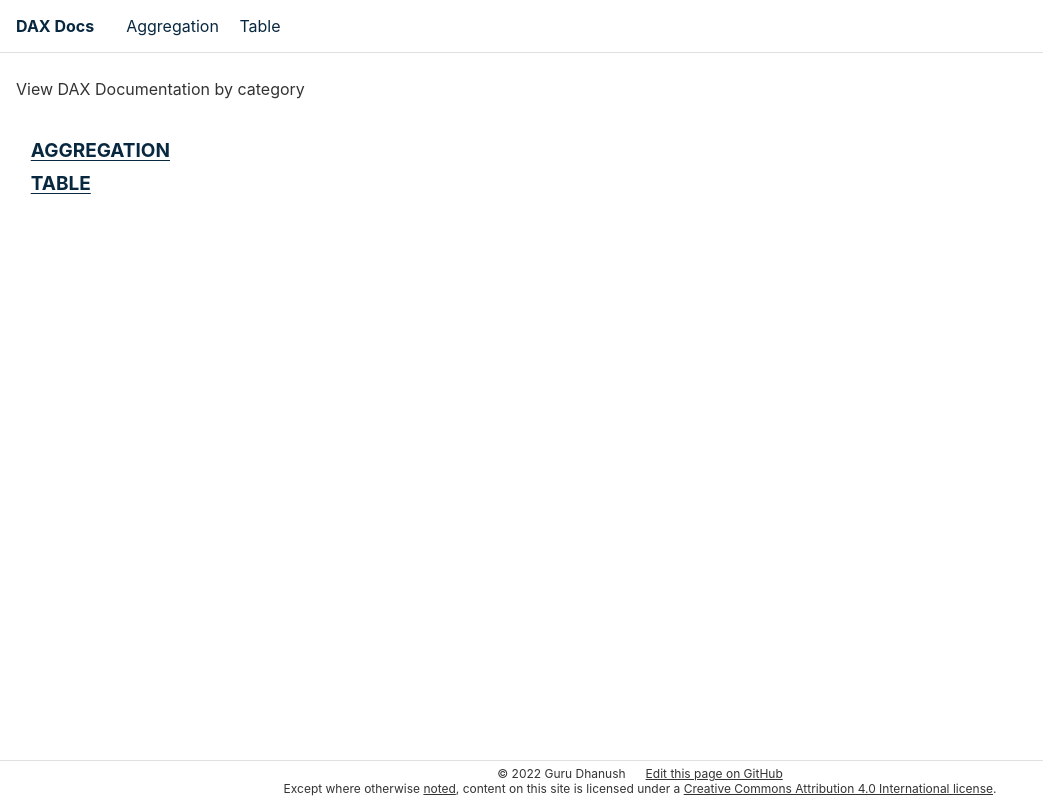
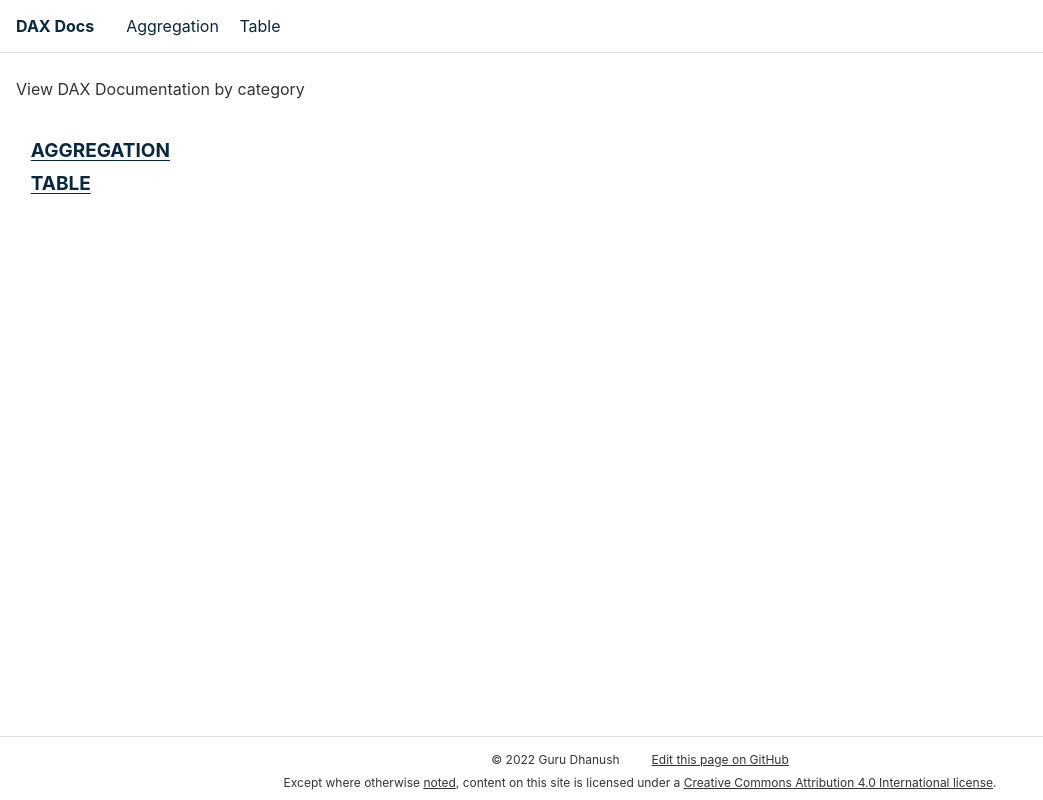
Before and after one commit to GuruDhanush/dax-docs, an Eleventy site: page index.njk in a window 1280 px wide. Shown: the whole page, without its empty margins (0-1043 px from the left). Built offline with nearby package versions, Linux system fonts and the light colour scheme; Eleventy itself is replaced by a stand-in of ours; files that its build step writes are made by us from their sources.

Commit message:
Updated spacing for footer

```diff
--- a/_includes/css/index.css
+++ b/_includes/css/index.css
@@ -18,20 +18,26 @@
     display: flex;
     flex-direction: column;
   }
+
   footer {
-    height: 40px;
+    height: 4rem;
     color: var(--footergray);
     display: flex;
     flex-direction: column;
     flex-wrap: nowrap;
     justify-content: space-around;
-    font-size: 12px;
+    font-size: .75rem;
     align-items: center;
-    padding: 5px 10px;
+    padding: .5rem .75rem;
     border-top: 1px solid var(--lightgray);
+    text-align: center;
   }
 
   footer a:link {
+    color: var(--footergray);
+  }
+
+  footer a:active {
     color: var(--footergray);
   }
 
@@ -42,7 +48,7 @@
   }
 
   .leftfooter > * {
-    padding: 0px 10px;
+    padding: .3rem 1rem;
   }
 
   html,
```
Also changed, not shown: .eleventy.js.
